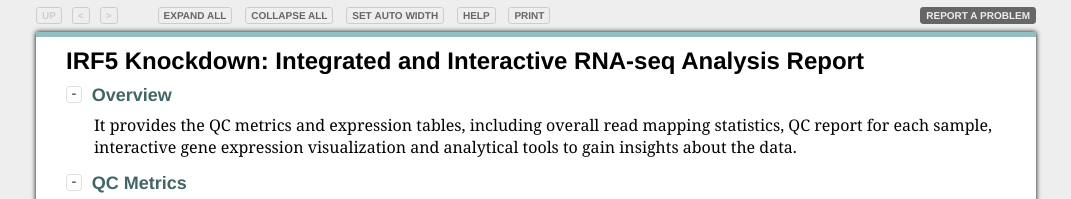
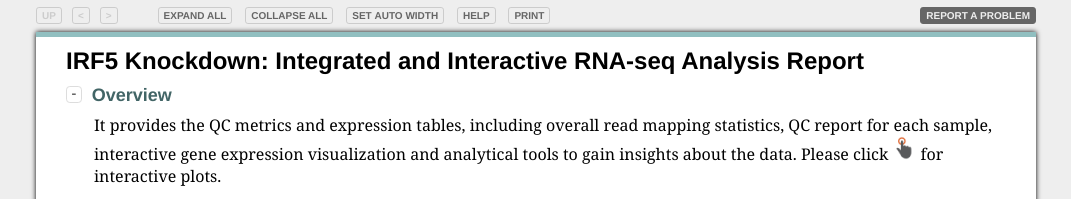
Before and after one commit to baohongz/IRF5_knockdown, a plain HTML site: page index.html in a window 1280 px wide. Shown: the top 199 px of the page, without its empty margins (104-1175 px from the left). Drawn offline with Linux system fonts and the light colour scheme.

Commit message:
modified index.html

```diff
--- a/index.html
+++ b/index.html
@@ -83,7 +83,7 @@ document.getElementById("mask").style.display = "block";
 <div class="section" id="overview_r100">
 <div class="sectionheader"> Overview </div>
 <div class="sectionbody">
-It provides the QC metrics and expression tables, including overall read mapping statistics, QC report for each sample, interactive gene expression visualization and analytical tools to gain insights about the data.
+It provides the QC metrics and expression tables, including overall read mapping statistics, QC report for each sample, interactive gene expression visualization and analytical tools to gain insights about the data. Please click <img src=package/img/interactive.png> for interactive plots.
 </div>
 </div>
 
```
